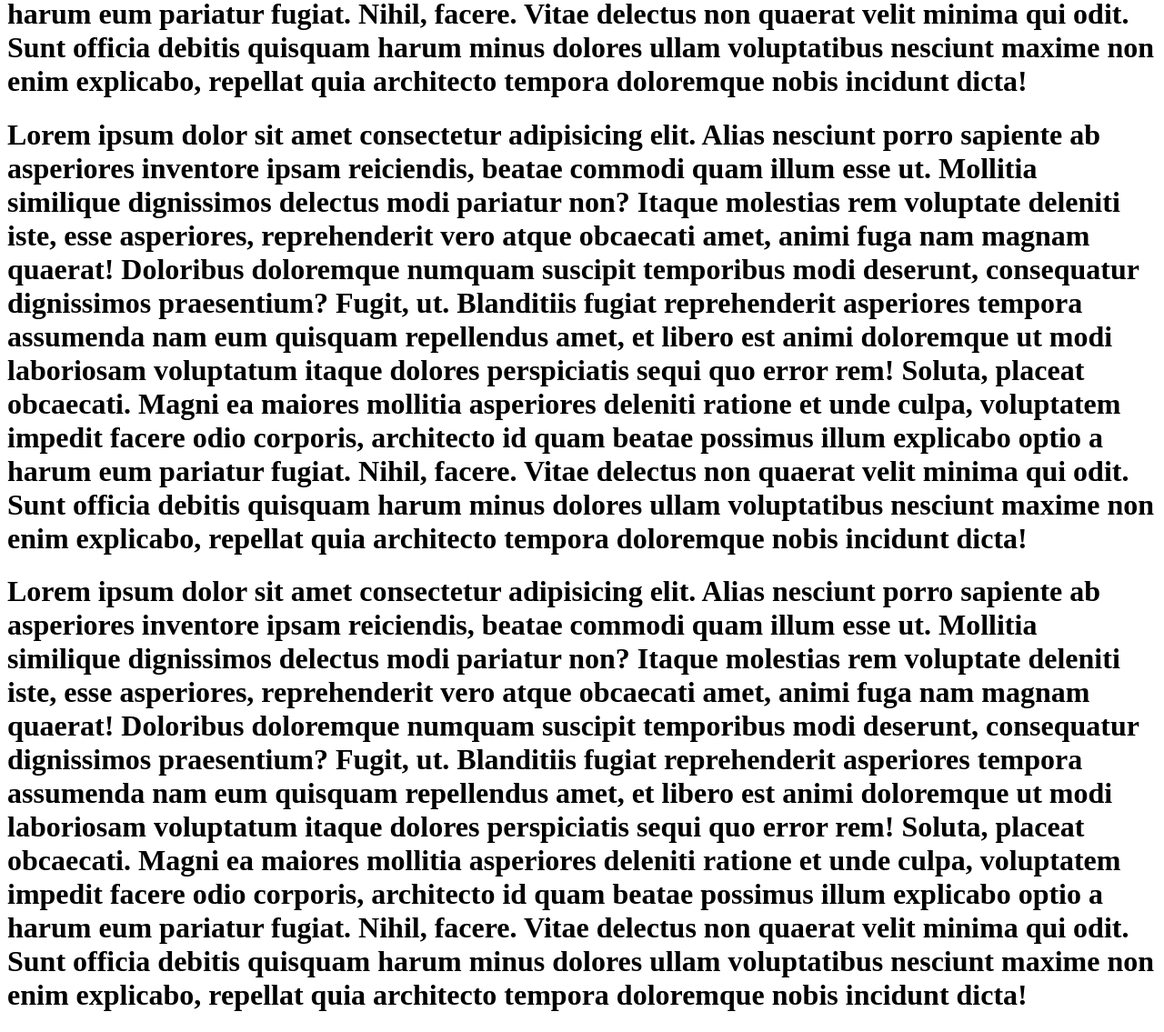
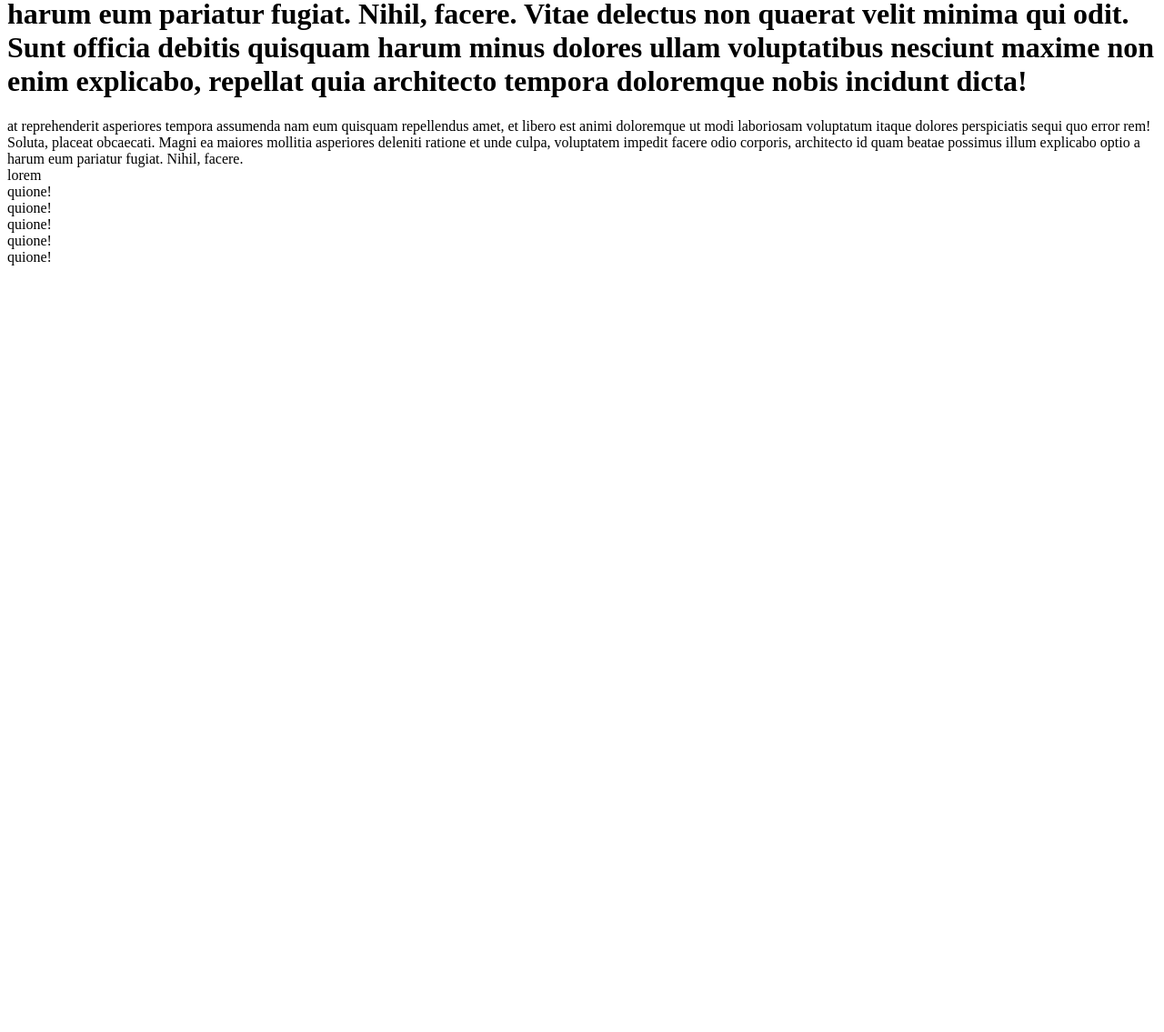
Before and after one commit to Diatemba99/AtelierGithub, a plain HTML site: page index.html in a window 1280 px wide. Shown: the part 5022-6157 px from the top of the page at 91% size. After the commit the page ends 5322 px from the top, so only its background shows below. Drawn offline with Linux system fonts and the light colour scheme.

Commit message:
ajout div bas de page

```diff
--- a/index.html
+++ b/index.html
@@ -26,15 +26,13 @@
     Blanditiis fugiat reprehenderit asperiores tempora assumenda nam eum quisquam repellendus amet, et libero est animi doloremque ut modi laboriosam voluptatum itaque dolores perspiciatis sequi quo error rem! Soluta, placeat obcaecati.
     Magni ea maiores mollitia asperiores deleniti ratione et unde culpa, voluptatem impedit facere odio corporis, architecto id quam beatae possimus illum explicabo optio a harum eum pariatur fugiat. Nihil, facere.
     Vitae delectus non quaerat velit minima qui odit. Sunt officia debitis quisquam harum minus dolores ullam voluptatibus nesciunt maxime non enim explicabo, repellat quia architecto tempora doloremque nobis incidunt dicta!</h1>
-    <h1>Lorem ipsum dolor sit amet consectetur adipisicing elit. Alias nesciunt porro sapiente ab asperiores inventore ipsam reiciendis, beatae commodi quam illum esse ut. Mollitia similique dignissimos delectus modi pariatur non?
-    Itaque molestias rem voluptate deleniti iste, esse asperiores, reprehenderit vero atque obcaecati amet, animi fuga nam magnam quaerat! Doloribus doloremque numquam suscipit temporibus modi deserunt, consequatur dignissimos praesentium? Fugit, ut.
-    Blanditiis fugiat reprehenderit asperiores tempora assumenda nam eum quisquam repellendus amet, et libero est animi doloremque ut modi laboriosam voluptatum itaque dolores perspiciatis sequi quo error rem! Soluta, placeat obcaecati.
+    at reprehenderit asperiores tempora assumenda nam eum quisquam repellendus amet, et libero est animi doloremque ut modi laboriosam voluptatum itaque dolores perspiciatis sequi quo error rem! Soluta, placeat obcaecati.
     Magni ea maiores mollitia asperiores deleniti ratione et unde culpa, voluptatem impedit facere odio corporis, architecto id quam beatae possimus illum explicabo optio a harum eum pariatur fugiat. Nihil, facere.
-    Vitae delectus non quaerat velit minima qui odit. Sunt officia debitis quisquam harum minus dolores ullam voluptatibus nesciunt maxime non enim explicabo, repellat quia architecto tempora doloremque nobis incidunt dicta!</h1>
-    <h1>Lorem ipsum dolor sit amet consectetur adipisicing elit. Alias nesciunt porro sapiente ab asperiores inventore ipsam reiciendis, beatae commodi quam illum esse ut. Mollitia similique dignissimos delectus modi pariatur non?
-    Itaque molestias rem voluptate deleniti iste, esse asperiores, reprehenderit vero atque obcaecati amet, animi fuga nam magnam quaerat! Doloribus doloremque numquam suscipit temporibus modi deserunt, consequatur dignissimos praesentium? Fugit, ut.
-    Blanditiis fugiat reprehenderit asperiores tempora assumenda nam eum quisquam repellendus amet, et libero est animi doloremque ut modi laboriosam voluptatum itaque dolores perspiciatis sequi quo error rem! Soluta, placeat obcaecati.
-    Magni ea maiores mollitia asperiores deleniti ratione et unde culpa, voluptatem impedit facere odio corporis, architecto id quam beatae possimus illum explicabo optio a harum eum pariatur fugiat. Nihil, facere.
-    Vitae delectus non quaerat velit minima qui odit. Sunt officia debitis quisquam harum minus dolores ullam voluptatibus nesciunt maxime non enim explicabo, repellat quia architecto tempora doloremque nobis incidunt dicta!</h1>
+    <div>lorem</div>
+    <div>quione!</div>
+    <div>quione!</div>
+    <div>quione!</div>
+    <div>quione!</div>
+    <div>quione!</div>
 </body>
 </html>
```
